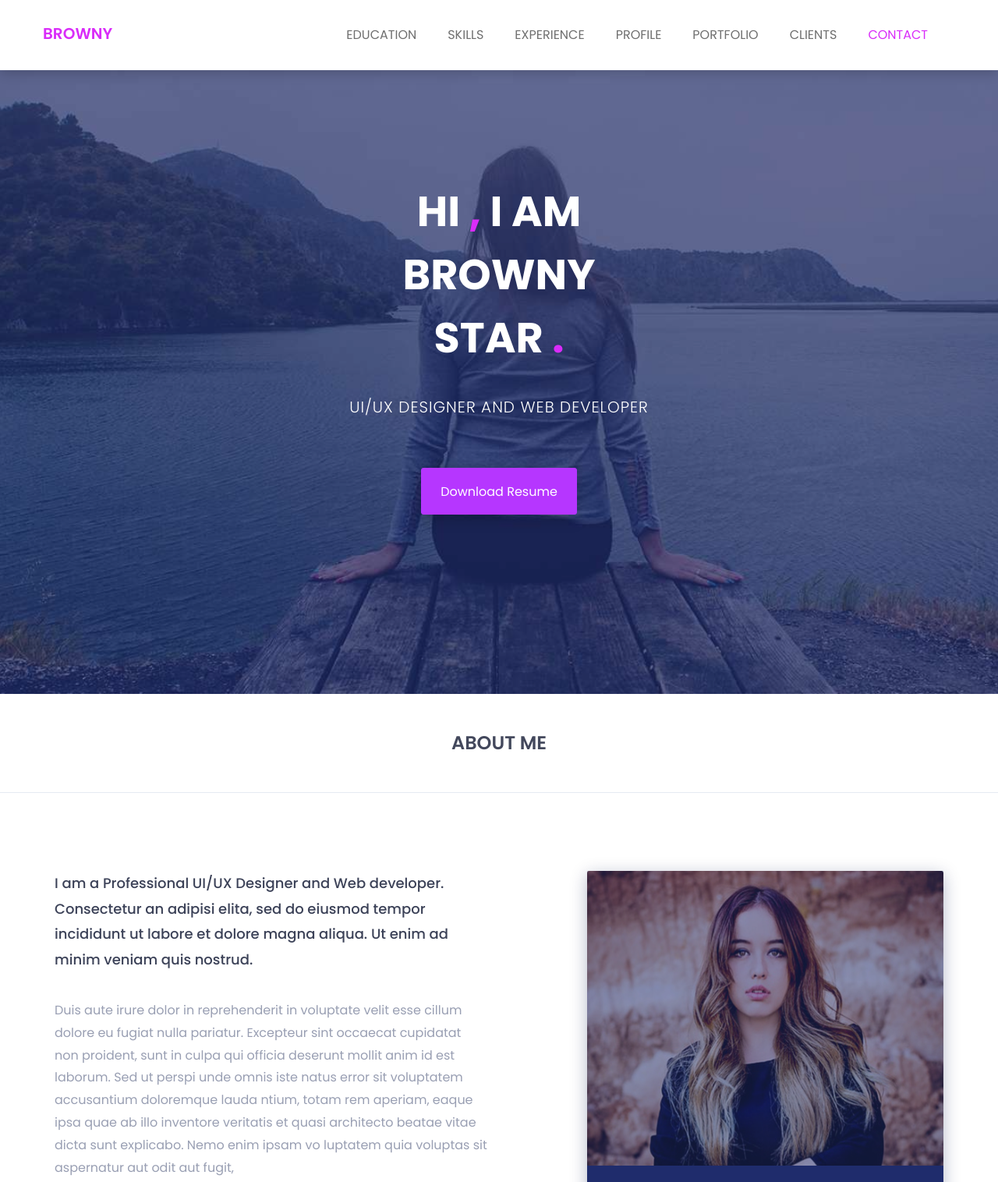
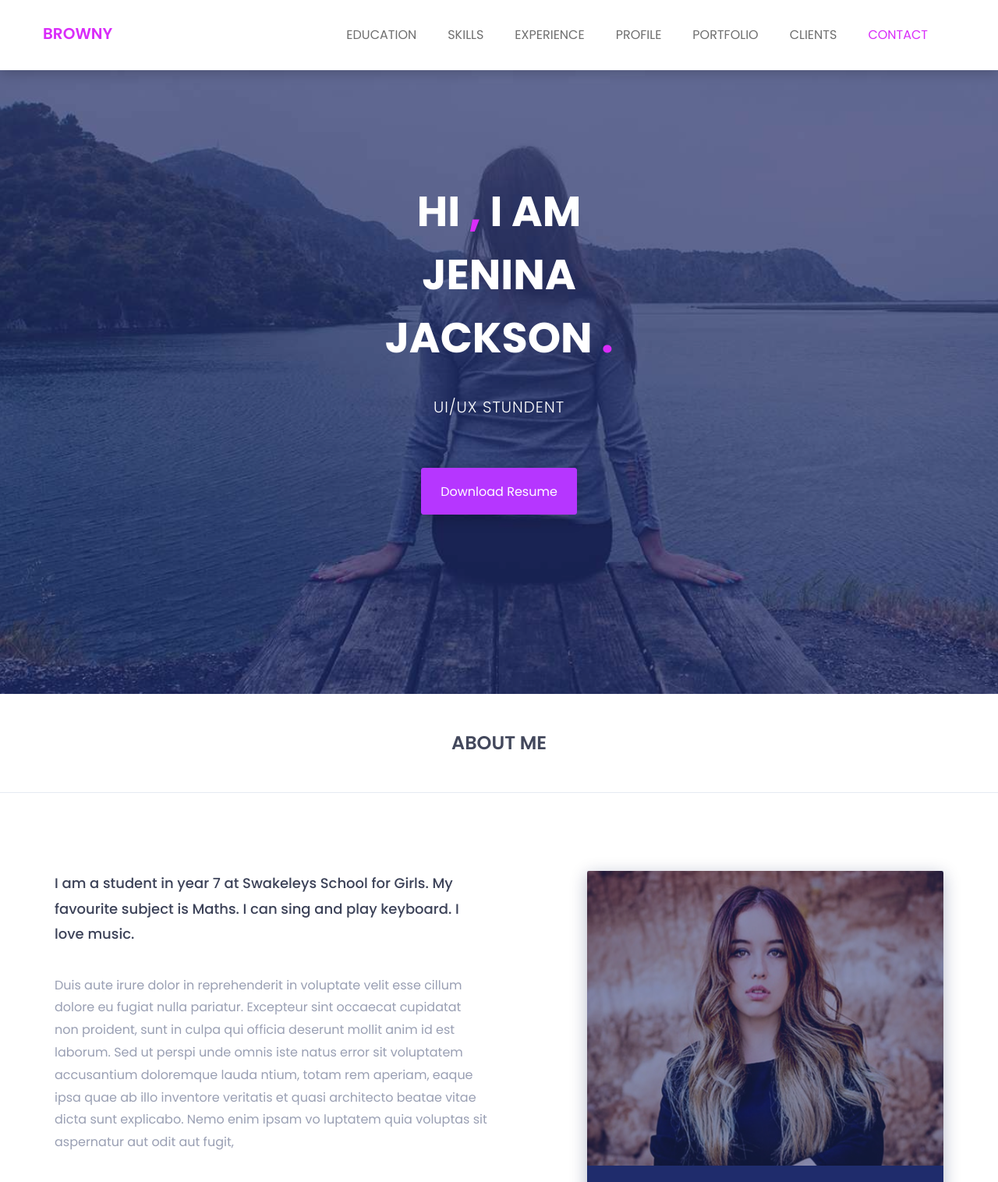
Before and after one commit to JeninaJackson/Repository, a plain HTML site: page index.html in a window 1280 px wide. Shown: the top 1516 px of the page at 78% size. Drawn offline with nearby package versions, Linux system fonts and the light colour scheme.

```diff
--- a/index.html
+++ b/index.html
@@ -103,8 +103,8 @@
 				<div class="row">
 					<div class="col-md-12 text-center">
 						<div class="header-text">
-							<h2>hi <span>,</span> i am <br> browny <br> star <span>.</span>   </h2>
-							<p>ui/ux designer and web developer</p>
+							<h2>hi <span>,</span> i am <br> Jenina <br> Jackson <span>.</span>   </h2>
+							<p>ui/ux stundent</p>
 							<a href="assets/download/browney.txt" download>download resume</a>
 						</div><!--/.header-text-->
 					</div><!--/.col-->
@@ -125,7 +125,7 @@
 						<div class="col-sm-6">
 							<div class="single-about-txt">
 								<h3>
-									I am a Professional UI/UX Designer and Web developer. Consectetur an adipisi elita, sed do eiusmod tempor incididunt ut labore et dolore magna aliqua. Ut enim ad minim veniam quis nostrud.
+									I am a student in year 7 at Swakeleys School for Girls. My favourite subject is Maths. I can sing and play keyboard. I love music.
 								</h3>
 								<p>
 									Duis aute irure dolor in reprehenderit in voluptate velit esse cillum dolore eu fugiat nulla pariatur. Excepteur sint occaecat cupidatat non proident, sunt in culpa qui officia deserunt mollit anim id est laborum. Sed ut perspi unde omnis iste natus error sit voluptatem accusantium doloremque lauda ntium, totam rem aperiam, eaque ipsa quae ab illo inventore veritatis et quasi architecto beatae vitae dicta sunt explicabo. Nemo enim ipsam vo luptatem quia voluptas sit aspernatur aut odit aut fugit,
```
